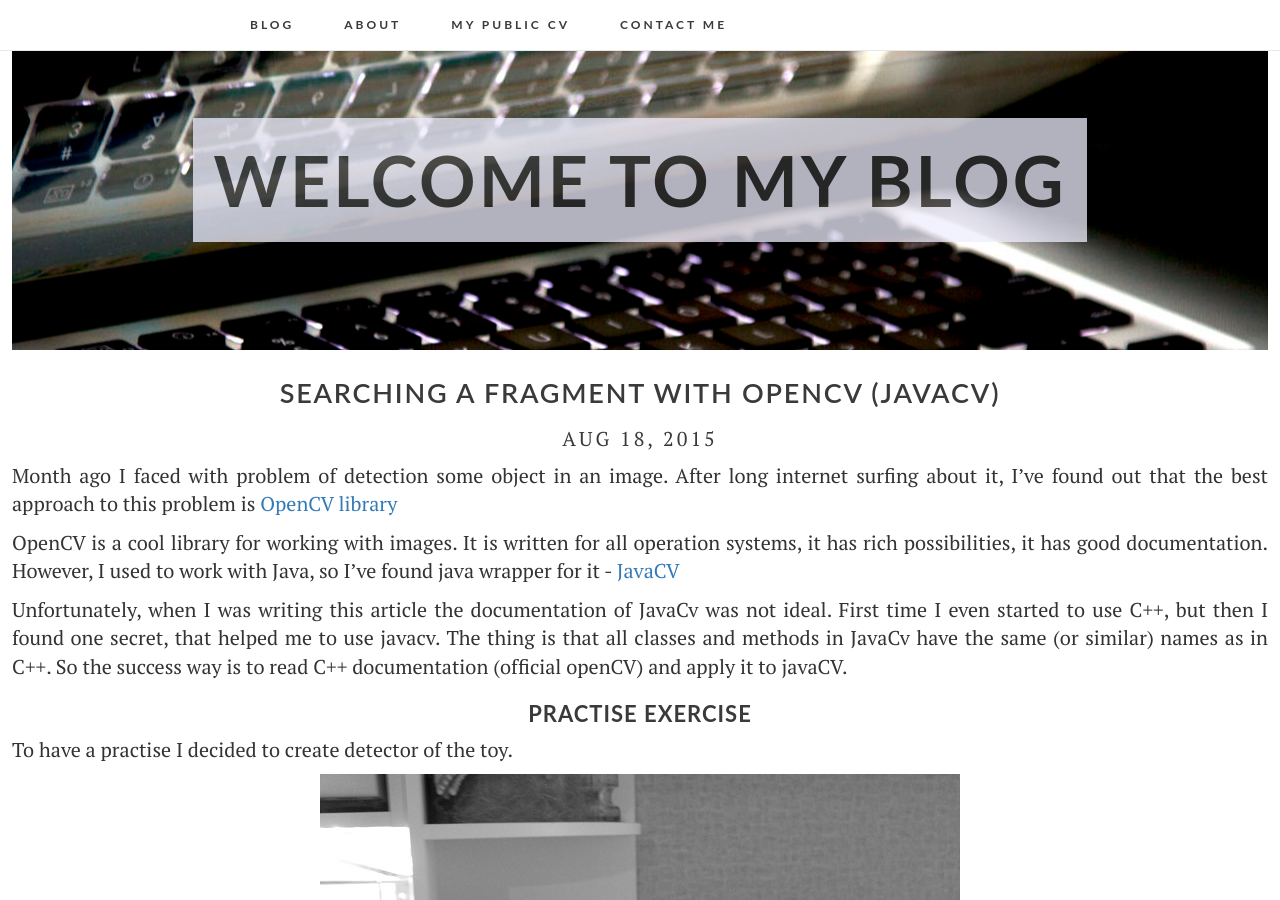
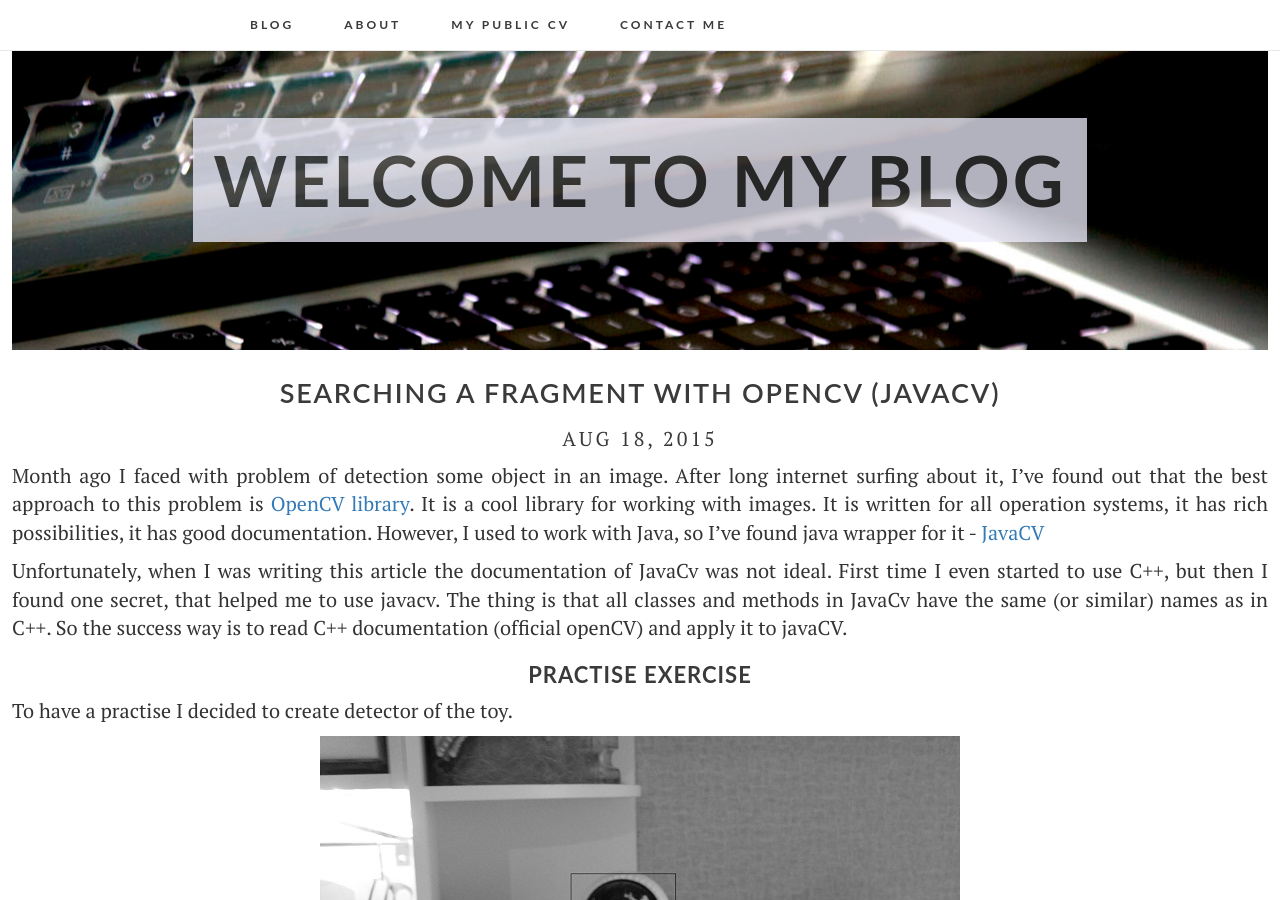
Before and after one commit to kosbr/kosbr.github.io, a Jekyll site: the page built from _posts/2015-08-18-find-fragment.markdown, in a window 1280 px wide and 900 px high. Built offline with Jekyll 4.4.1, drawn with Linux system fonts in a browser that asks for light colours; nearby versions of some CDN libraries.

Commit message:
corrections

```diff
--- a/_posts/2015-08-18-find-fragment.markdown
+++ b/_posts/2015-08-18-find-fragment.markdown
@@ -7,9 +7,8 @@
 ---
 
 Month ago I faced with problem of detection some object in an image. After long internet surfing about it, I've found
-out that the best approach to this problem is [OpenCV library][opencv]{:target="_blank"}
-
-OpenCV is a cool library for working with images. It is written for all operation systems, it has rich possibilities,
+out that the best approach to this problem is [OpenCV library][opencv]{:target="_blank"}.
+It is a cool library for working with images. It is written for all operation systems, it has rich possibilities,
 it has good documentation. However, I used to work with Java, so I've found java wrapper for
 it - [JavaCV][javacv]{:target="_blank"}
 
--- a/_posts/2016-10-9-angular-build.markdown
+++ b/_posts/2016-10-9-angular-build.markdown
@@ -10,7 +10,8 @@
 face with some problem, it probably will be difficult to find solution in the internet. Angular2 has been strongly changed
 since rc1 was published. That's why there are a lot of outdated information. I think we must fix this problem and
 publish a lot of articles and posts about angular2. My contribution is article about building the application with
-angular2 as client.
+angular2 client.
+
 
 ### Build requirements
 
```
